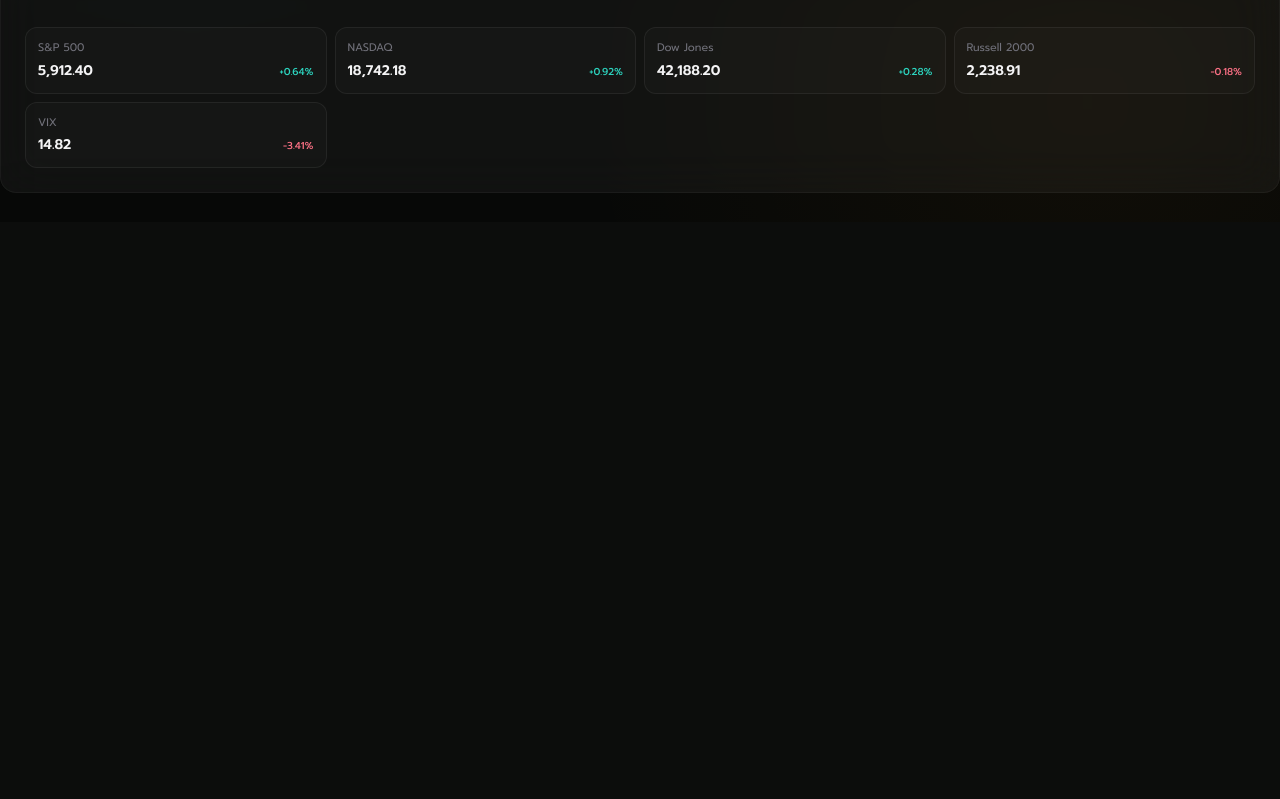
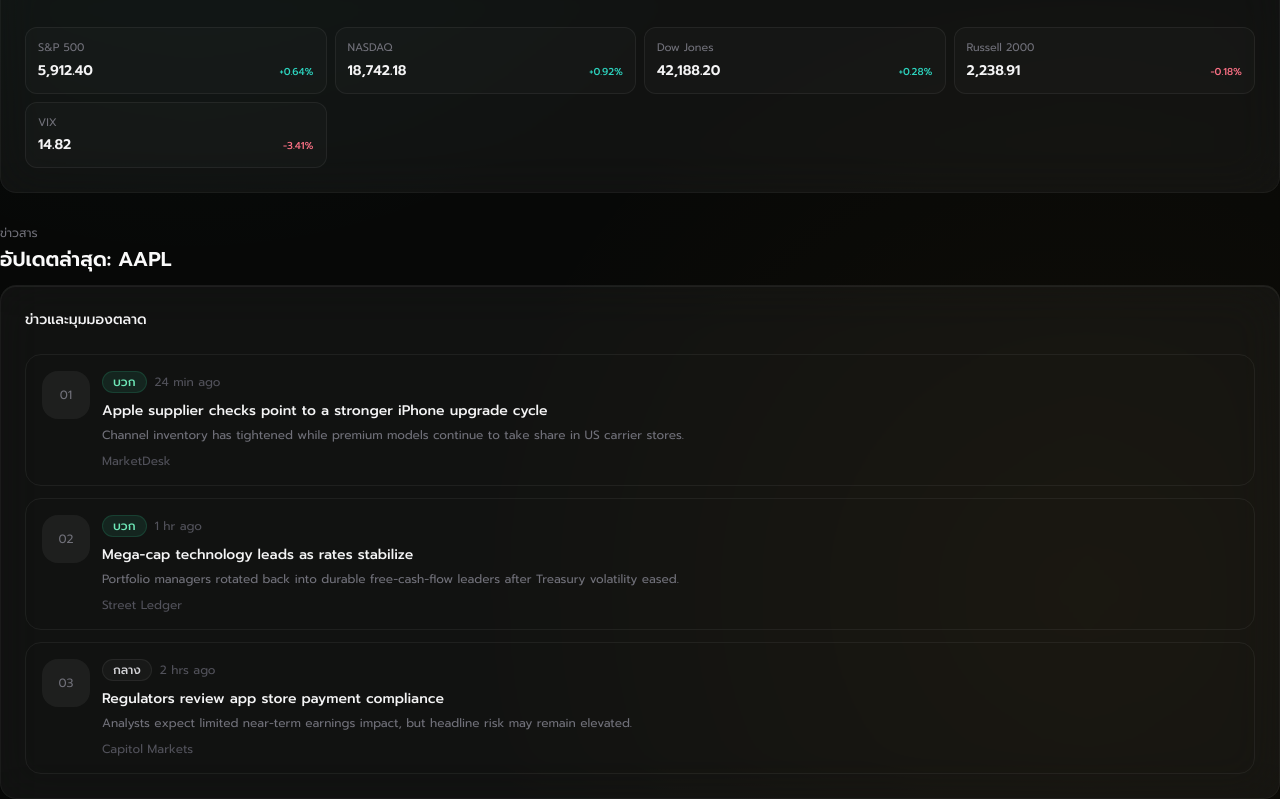
Before and after one commit to guszila/PULSE, a Next.js app: page / in a window 1280 px wide. Shown: the part 578-1377 px from the top of the page. Before the commit the page ends 800 px from the top, so only its background shows below. Built offline with nearby package versions, Linux system fonts and the light colour scheme; no server answers.

Commit message:
Add news card to dashboard

```diff
--- a/app/page.tsx
+++ b/app/page.tsx
@@ -1,6 +1,7 @@
 import { getDashboardData } from "@/lib/free-market-api";
 import { DecisionHero } from "@/components/dashboard/decision-hero";
 import { MarketOverviewCard } from "@/components/dashboard/market-overview-card";
+import { NewsCard } from "@/components/stock/news-card";
 import { SectionTitle } from "@/components/shared/section-title";
 import { GlobalSearch } from "@/components/shared/global-search";
 import { Card } from "@/components/ui/card";
@@ -68,6 +69,11 @@
         <SectionTitle eyebrow="ตลาด" title="ภาพรวมตลาดวันนี้" />
         <MarketOverviewCard data={data} />
       </section>
+
+      <section id="news" className="mt-8">
+        <SectionTitle eyebrow="ข่าวสาร" title={`อัปเดตล่าสุด: ${data.selectedStock.symbol}`} />
+        <NewsCard items={data.news} />
+      </section>
     </>
   );
 }
```
